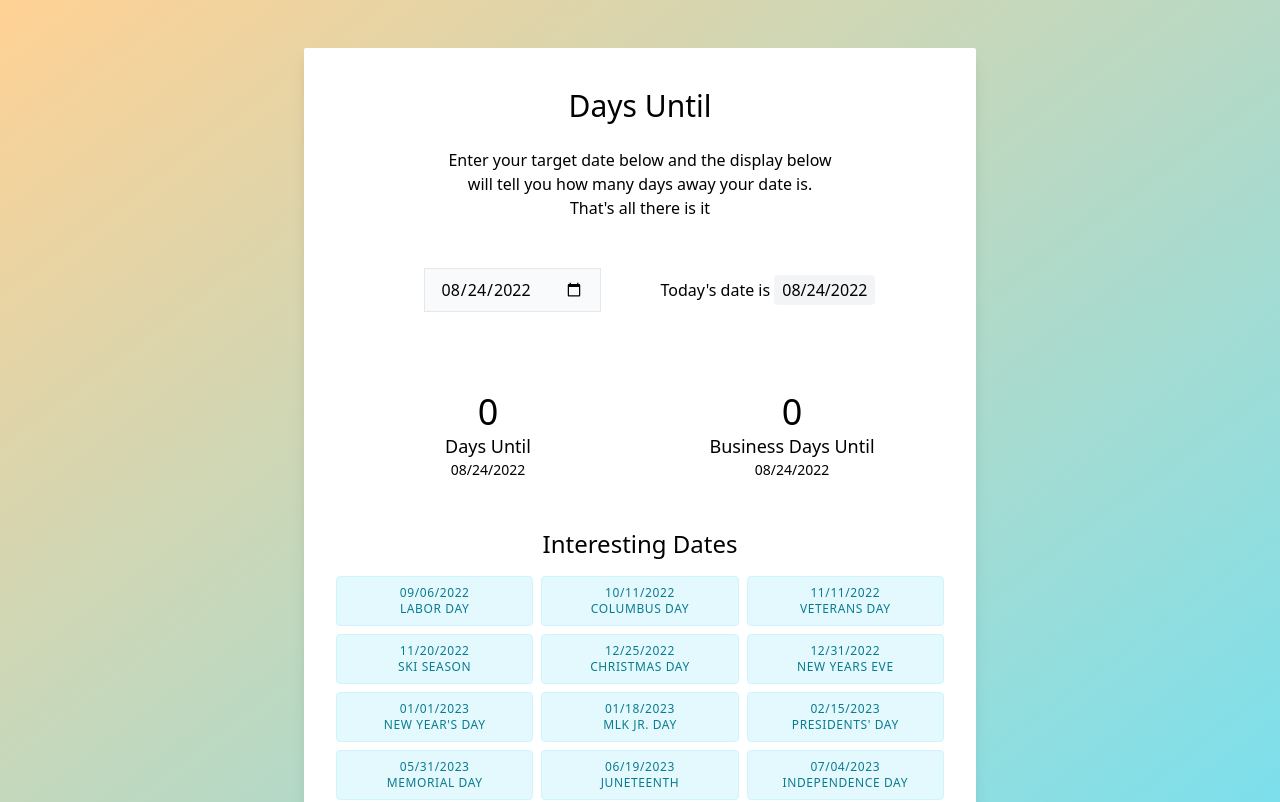
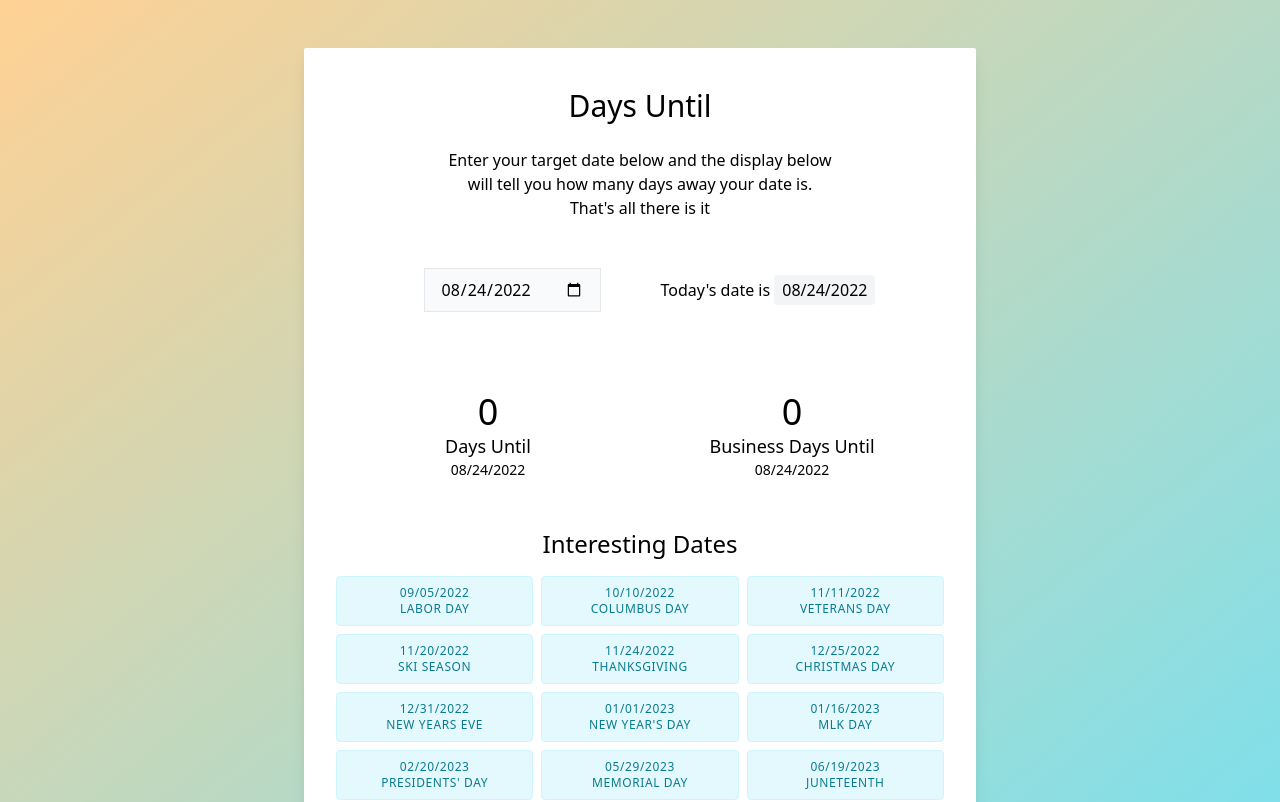
Before and after one commit to michaelbonner/days-until, a SvelteKit app: page / in a window 1280 px wide. Shown: the top 802 px of the page. Built offline with nearby package versions, Linux system fonts and the light colour scheme.

Commit message:
make dynamic dates work

```diff
--- /dev/null
+++ b/src/lib/getInterestingDateByMonthDayString.ts
@@ -0,0 +1,17 @@
+import { addYears, format, isFuture, parse } from 'date-fns';
+import type { InterestingDate } from './types/InterestingDate';
+
+export const getInterestingDateByMonthDayString = (
+	monthDay: string,
+	name: string
+): InterestingDate => {
+	const interestingDate: InterestingDate = {
+		monthDay,
+		name
+	};
+
+	const parsedDate = parse(`${new Date().getFullYear()}-${monthDay}`, 'yyyy-MM-dd', new Date());
+	interestingDate.date = isFuture(parsedDate) ? parsedDate : addYears(parsedDate, 1);
+	interestingDate.formattedDate = format(interestingDate.date, 'yyyy-MM-dd');
+	return interestingDate;
+};
--- /dev/null
+++ b/src/lib/getNextColumbusDay.ts
@@ -0,0 +1,26 @@
+import { addDays, format, isFuture, isToday } from 'date-fns';
+import type { InterestingDate } from './types/InterestingDate';
+
+const getHolidayForYear = (year: number): Date => {
+	const firstDayOfMonth = new Date(year, 9, 1);
+	const holiday = addDays(firstDayOfMonth, 8 - firstDayOfMonth.getDay() + 7);
+	return holiday;
+};
+
+export const getNextColumbusDay = (): InterestingDate => {
+	// 2nd monday in october
+
+	const holidayThisYear = getHolidayForYear(new Date().getFullYear());
+
+	const holiday =
+		isToday(holidayThisYear) || isFuture(holidayThisYear)
+			? holidayThisYear
+			: getHolidayForYear(new Date().getFullYear() + 1);
+
+	return {
+		monthDay: '',
+		name: 'Columbus Day',
+		date: holiday,
+		formattedDate: format(holiday, 'yyyy-MM-dd')
+	};
+};
--- /dev/null
+++ b/src/lib/getNextLaborDay.ts
@@ -0,0 +1,26 @@
+import { addDays, format, isFuture, isToday } from 'date-fns';
+import type { InterestingDate } from './types/InterestingDate';
+
+const getHolidayForYear = (year: number): Date => {
+	const firstDayOfMonth = new Date(year, 8, 1);
+	const holiday = addDays(firstDayOfMonth, 8 - firstDayOfMonth.getDay());
+	return holiday;
+};
+
+export const getNextLaborDay = (): InterestingDate => {
+	// 1st monday in september
+
+	const holidayThisYear = getHolidayForYear(new Date().getFullYear());
+
+	const holiday =
+		isToday(holidayThisYear) || isFuture(holidayThisYear)
+			? holidayThisYear
+			: getHolidayForYear(new Date().getFullYear() + 1);
+
+	return {
+		monthDay: '',
+		name: 'Labor Day',
+		date: holiday,
+		formattedDate: format(holiday, 'yyyy-MM-dd')
+	};
+};
--- /dev/null
+++ b/src/lib/getNextMemorialDay.ts
@@ -0,0 +1,26 @@
+import { addDays, format, isFuture, isToday } from 'date-fns';
+import type { InterestingDate } from './types/InterestingDate';
+
+const getHolidayForYear = (year: number): Date => {
+	const firstDayOfMonth = new Date(year, 4, 1);
+	const holiday = addDays(firstDayOfMonth, 8 - firstDayOfMonth.getDay() + 21);
+	return holiday;
+};
+
+export const getNextMemorialDay = (): InterestingDate => {
+	// 1st monday in september
+
+	const holidayThisYear = getHolidayForYear(new Date().getFullYear());
+
+	const holiday =
+		isToday(holidayThisYear) || isFuture(holidayThisYear)
+			? holidayThisYear
+			: getHolidayForYear(new Date().getFullYear() + 1);
+
+	return {
+		monthDay: '',
+		name: 'Memorial Day',
+		date: holiday,
+		formattedDate: format(holiday, 'yyyy-MM-dd')
+	};
+};
--- /dev/null
+++ b/src/lib/getNextMlkDay.ts
@@ -0,0 +1,26 @@
+import { addDays, format, isFuture, isToday } from 'date-fns';
+import type { InterestingDate } from './types/InterestingDate';
+
+const getHolidayForYear = (year: number): Date => {
+	const firstDayOfMonth = new Date(year, 0, 1);
+	const holiday = addDays(firstDayOfMonth, 8 - firstDayOfMonth.getDay() + 7);
+	return holiday;
+};
+
+export const getNextMlkDay = (): InterestingDate => {
+	// 3rd monday in january
+
+	const holidayThisYear = getHolidayForYear(new Date().getFullYear());
+
+	const holiday =
+		isToday(holidayThisYear) || isFuture(holidayThisYear)
+			? holidayThisYear
+			: getHolidayForYear(new Date().getFullYear() + 1);
+
+	return {
+		monthDay: '',
+		name: 'MLK Day',
+		date: holiday,
+		formattedDate: format(holiday, 'yyyy-MM-dd')
+	};
+};
--- /dev/null
+++ b/src/lib/getNextPresidentsDay.ts
@@ -0,0 +1,26 @@
+import { addDays, format, isFuture, isToday } from 'date-fns';
+import type { InterestingDate } from './types/InterestingDate';
+
+const getHolidayForYear = (year: number): Date => {
+	const firstDayOfMonth = new Date(year, 1, 1);
+	const holiday = addDays(firstDayOfMonth, 8 - firstDayOfMonth.getDay() + 14);
+	return holiday;
+};
+
+export const getNextPresidentsDay = (): InterestingDate => {
+	// third Monday in February
+
+	const holidayThisYear = getHolidayForYear(new Date().getFullYear());
+
+	const holiday =
+		isToday(holidayThisYear) || isFuture(holidayThisYear)
+			? holidayThisYear
+			: getHolidayForYear(new Date().getFullYear() + 1);
+
+	return {
+		monthDay: '',
+		name: "Presidents' Day",
+		date: holiday,
+		formattedDate: format(holiday, 'yyyy-MM-dd')
+	};
+};
--- /dev/null
+++ b/src/lib/getNextThanksgiving.ts
@@ -0,0 +1,25 @@
+import { addDays, format, isFuture } from 'date-fns';
+import type { InterestingDate } from './types/InterestingDate';
+
+const getThanksgivingForYear = (year: number): Date => {
+	const firstDayOfMonth = new Date(year, 10, 1);
+	const thanksgiving = addDays(firstDayOfMonth, 11 - firstDayOfMonth.getDay() + 14);
+	return thanksgiving;
+};
+
+export const getNextThanksgiving = (): InterestingDate => {
+	// 4th thursday in november
+
+	const thanksgivingThisYear = getThanksgivingForYear(new Date().getFullYear());
+
+	const thanksgiving = isFuture(thanksgivingThisYear)
+		? thanksgivingThisYear
+		: getThanksgivingForYear(new Date().getFullYear() + 1);
+
+	return {
+		monthDay: '',
+		name: 'Thanksgiving',
+		date: thanksgiving,
+		formattedDate: format(thanksgiving, 'yyyy-MM-dd')
+	};
+};
--- /dev/null
+++ b/src/lib/types/InterestingDate.ts
@@ -0,0 +1,6 @@
+export type InterestingDate = {
+	monthDay: string;
+	name: string;
+	date?: Date;
+	formattedDate?: string;
+};
--- a/src/routes/+page.svelte
+++ b/src/routes/+page.svelte
@@ -1,15 +1,20 @@
 <script lang="ts">
+	import { getInterestingDateByMonthDayString } from '$lib/getInterestingDateByMonthDayString';
+	import { getNextColumbusDay } from '$lib/getNextColumbusDay';
+	import { getNextLaborDay } from '$lib/getNextLaborDay';
+	import { getNextMemorialDay } from '$lib/getNextMemorialDay';
+	import { getNextMlkDay } from '$lib/getNextMlkDay';
+	import { getNextPresidentsDay } from '$lib/getNextPresidentsDay';
+	import { getNextThanksgiving } from '$lib/getNextThanksgiving';
 	import {
-		addYears,
 		differenceInBusinessDays,
 		differenceInCalendarDays,
 		format,
-		isFuture,
 		isValid,
 		parse
 	} from 'date-fns';
+	import type { ParsedQuery } from 'query-string';
 	import queryString from 'query-string';
-	import type { ParsedQuery } from 'query-string';
 
 	let parsedQueryString = {} as ParsedQuery;
 
@@ -33,40 +38,24 @@
 		differenceInBusinessDays(selectedDate, today)
 	);
 
-	interface InterestingDate {
-		monthDay: string;
-		name: string;
-		date?: Date;
-		formattedDate?: string;
-	}
-
 	const interestingDates = [
-		{ monthDay: `01-01`, name: `New Year's Day` } as InterestingDate,
-		{ monthDay: `01-18`, name: `MLK Jr. Day` } as InterestingDate,
-		{ monthDay: `02-15`, name: `Presidents' Day` } as InterestingDate,
-		{ monthDay: `05-31`, name: `Memorial Day` } as InterestingDate,
-		{ monthDay: `06-19`, name: `Juneteenth` } as InterestingDate,
-		{ monthDay: `07-04`, name: `Independence Day` } as InterestingDate,
-		{ monthDay: `09-06`, name: `Labor Day` } as InterestingDate,
-		{ monthDay: `10-11`, name: `Columbus Day` } as InterestingDate,
-		{ monthDay: `11-11`, name: `Veterans Day` } as InterestingDate,
-		{ monthDay: `11-20`, name: `Ski Season` } as InterestingDate,
-		{ monthDay: `12-25`, name: `Christmas Day` } as InterestingDate,
-		{ monthDay: `12-31`, name: `New Years Eve` } as InterestingDate
-	]
-		.map((interestingDate) => {
-			const parsedDate = parse(
-				`${new Date().getFullYear()}-${interestingDate.monthDay}`,
-				'yyyy-MM-dd',
-				new Date()
-			);
-			interestingDate.date = isFuture(parsedDate) ? parsedDate : addYears(parsedDate, 1);
-			interestingDate.formattedDate = format(interestingDate.date, 'yyyy-MM-dd');
-			return interestingDate;
-		})
-		.sort((a, b) => {
-			return a.date > b.date ? 1 : -1;
-		});
+		getInterestingDateByMonthDayString('01-01', "New Year's Day"),
+		getInterestingDateByMonthDayString(`06-19`, `Juneteenth`),
+		getInterestingDateByMonthDayString(`07-04`, `Independence Day`),
+		getInterestingDateByMonthDayString(`07-24`, `Pioneer Day`),
+		getInterestingDateByMonthDayString(`11-11`, `Veterans Day`),
+		getInterestingDateByMonthDayString(`11-20`, `Ski Season`),
+		getInterestingDateByMonthDayString(`12-25`, `Christmas Day`),
+		getInterestingDateByMonthDayString(`12-31`, `New Years Eve`),
+		getNextPresidentsDay(),
+		getNextThanksgiving(),
+		getNextColumbusDay(),
+		getNextLaborDay(),
+		getNextMemorialDay(),
+		getNextMlkDay()
+	].sort((a, b) => {
+		return a.date > b.date ? 1 : -1;
+	});
 </script>
 
 <div class="text-center">
```
